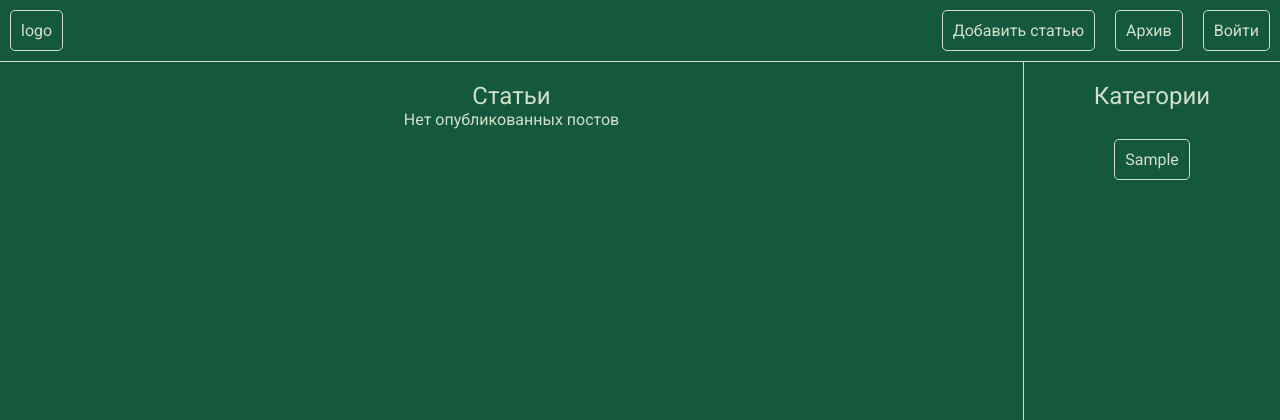
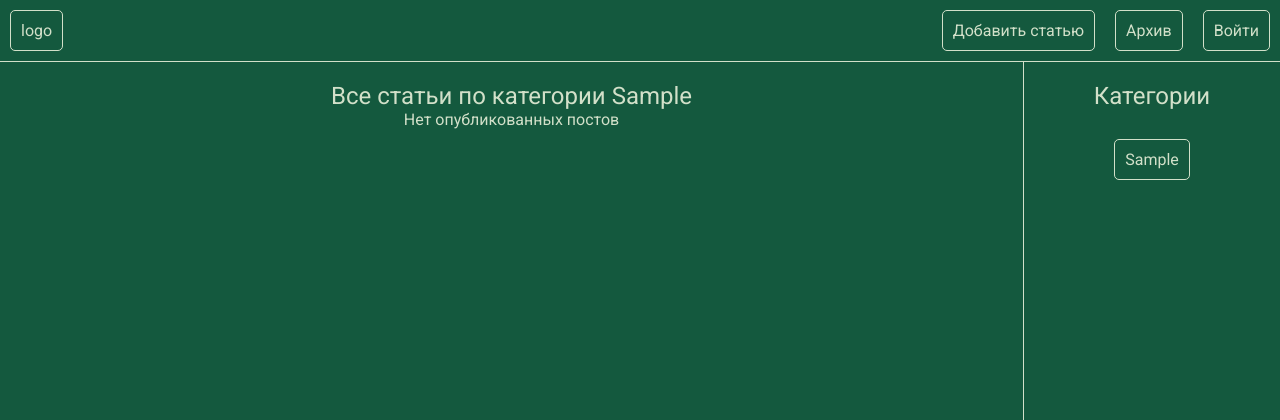
Before and after one commit to Vinogradnij/blogVladosa, a Django app: a page that uses blogvladosa/blog/templates/blog/home.html in a window 1280 px wide. Shown: the top 420 px of the page. Run offline with Django 5.2, Linux system fonts and the light colour scheme; tables that the repository leaves empty hold one stand-in row (values such as "Sample post").

Commit message:
Изменено описание страниц (content_name) для home и category

```diff
--- a/blogvladosa/blog/templates/blog/home.html
+++ b/blogvladosa/blog/templates/blog/home.html
@@ -3,7 +3,7 @@
 {% block content %}
 
 <article class="home-content">
-    <div class="content-name">Статьи</div>
+    <div class="content-name">{{ content_name }}</div>
     <div class="content-container">
         <!-- Посты -->
         {% for post in posts %}
--- a/blogvladosa/blog/views.py
+++ b/blogvladosa/blog/views.py
@@ -15,6 +15,7 @@ class BlogHome(utils.DataMixin, generic.ListView):
         return self.get_mixin_context(
             context=super().get_context_data(**kwargs),
             title='Главная страница',
+            content_name='Статьи',
         )
 
     def get_queryset(self):
@@ -31,6 +32,7 @@ class BlogCategory(utils.DataMixin, generic.ListView):
         return self.get_mixin_context(
             context=super().get_context_data(**kwargs),
             title=f'Категория: {category}',
+            content_name=f'Все статьи по категории {category}',
         )
 
     def get_queryset(self, **kwargs):
```
